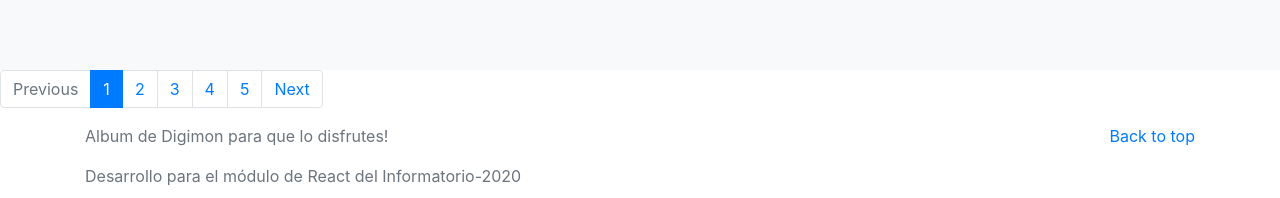
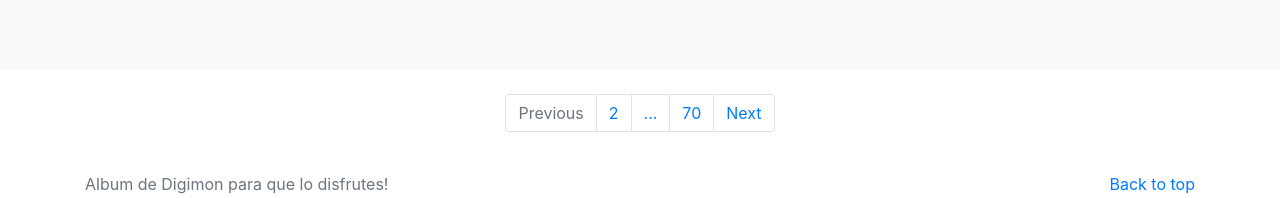
Before and after one commit to salva12/AlbumDigimon, a React (Create React App) app: page / in a window 1280 px wide. Shown: the part 585-783 px from the top of the page. Built offline with nearby package versions, Linux system fonts and the light colour scheme; no server answers.

Commit message:
feat: :zap: Enhanced paginator component behaviour

```diff
--- /dev/null
+++ b/src/components/Pagination.css
@@ -0,0 +1,6 @@
+.pagination-container {
+    display: flex;
+    justify-content: center;
+    align-items: center;
+    margin:1.5rem;
+  }
--- a/src/components/Pagination.js
+++ b/src/components/Pagination.js
@@ -1,15 +1,36 @@
 import React from 'react';
+import './Pagination.css';
 
 const Pagination = ({ currentPage, totalPages, onPageChange }) => {
   const getPages = () => {
-    let pages = [];
-    for (let i = 1; i <= totalPages; i++) {
+    const pages = [];
+
+    // Mostrar siempre la primera página
+    if (currentPage > 3) {
+      pages.push(1);
+      if (currentPage > 4) {
+        pages.push('...');
+      }
+    }
+
+    // Páginas alrededor de la página actual
+    for (let i = Math.max(2, currentPage - 1); i <= Math.min(totalPages - 1, currentPage + 1); i++) {
       pages.push(i);
     }
+
+    // Mostrar siempre la última página
+    if (currentPage < totalPages - 2) {
+      if (currentPage < totalPages - 3) {
+        pages.push('...');
+      }
+      pages.push(totalPages);
+    }
+
     return pages;
   };
 
   return (
+    <div className="pagination-container">
       <nav aria-label="Page navigation">
         <ul className="pagination">
           <li className={`page-item ${currentPage === 1 ? 'disabled' : ''}`}>
@@ -17,11 +38,15 @@
               Previous
             </button>
           </li>
-        {getPages().map(page => (
-          <li key={page} className={`page-item ${currentPage === page ? 'active' : ''}`}>
+          {getPages().map((page, index) => (
+            <li key={index} className={`page-item ${currentPage === page ? 'active' : ''}`}>
+              {page === '...' ? (
+                <span className="page-link">...</span>
+              ) : (
                 <button className="page-link" onClick={() => onPageChange(page)}>
                   {page}
                 </button>
+              )}
             </li>
           ))}
           <li className={`page-item ${currentPage === totalPages ? 'disabled' : ''}`}>
@@ -31,6 +56,7 @@
           </li>
         </ul>
       </nav>
+    </div>
   );
 };
 
--- a/src/pages/Home.js
+++ b/src/pages/Home.js
@@ -15,11 +15,11 @@
             personajes:[{}],
         },
         currentPage:1,
-        totalPages:5
+        totalPages:70
     };
 
     componentDidMount(){
-        this.getPersonajes(1);
+        this.getPersonajes();
     }
 
 
@@ -30,44 +30,19 @@
         this.getPersonajes(page);
     };
 
-    getPersonajes = async(page) => {
+    getPersonajes = async() => {
         this.setState({loading:true,error:null});
-        let inf=0;
-        let sup=0;
-        switch (page) {
-            case 1:
-                inf=0
-                sup=9
-                break;
-            case 2:
-                inf=10
-                sup=19
-                break;
-            case 3:
-                inf=20
-                sup=29
-                break;
-            case 4:
-                inf=30
-                sup=39
-                break;
-            case 5:
-                inf=40
-                sup=49
-                break;
-            default:
-                break;
-        }
+
         try{
             const response = await fetch('https://digimon-api.vercel.app/api/digimon');
             const data = await response.json();
-            const datarecortada = data.slice(inf,sup);
+            const datarecortada = data.slice((this.state.currentPage-1)*3,((this.state.currentPage-1)*3)+3);
             console.log(datarecortada);
             this.setState({
                 loading : false,
                 data: {
                     personajes: datarecortada,
-                },
+                }
             })
         }catch(error){
             console.log("Error en la pagina");
```
Lines whose indentation alone changed are shown as unchanged.
